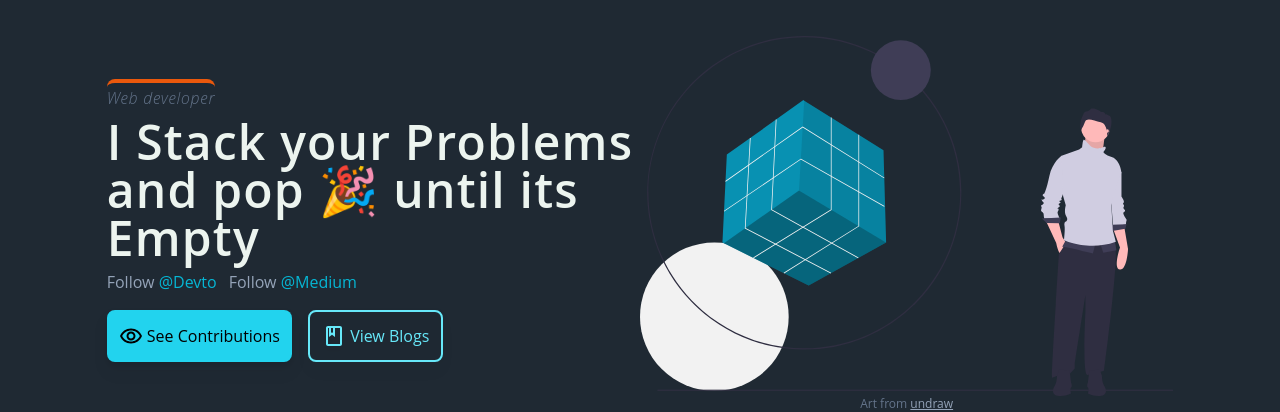
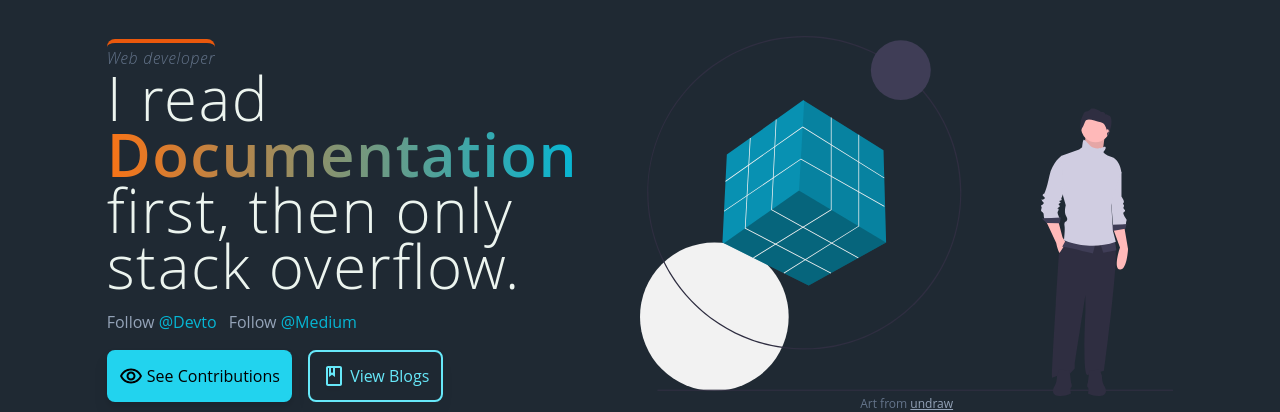
Before and after one commit to ShrihariMohan/shrihari-portfolio, a Next.js app: page / in a window 1280 px wide. Shown: the part 204-616 px from the top of the page. Built offline with nearby package versions, Linux system fonts and the light colour scheme.

Commit message:
Add - Improve landing page!

```diff
--- a/components/Landing/landing.tsx
+++ b/components/Landing/landing.tsx
@@ -10,6 +10,7 @@ import BookOutlinedIcon from '@mui/icons-material/BookOutlined';
 import { useRouter } from 'next/router';
 import { links } from "../../constants/contactLinks";
 import { addSubscriber } from "../../services/subscriberService";
+import H1 from "../UI components/H1";
 
 
 function Landing({ onSeeProjects }: { onSeeProjects: Function }) {
@@ -26,11 +27,9 @@ function Landing({ onSeeProjects }: { onSeeProjects: Function }) {
           <Box sx={{ textAlign: { xs: 'center', sm: 'left' } }} >
 
             <AboveTitle text="Web developer" />
-            <h1 className="text-3xl sm:text-5xl font-semibold mt-2 tracking-wide mb-2">
-              I Stack your Problems and pop 🎉 until its Empty
-            </h1>
+            <H1 text="I read Documentation first, then only stack overflow." highlight={[2]} > </H1>
 
-            <section className="flex justify-center sm:justify-start mb-4">
+            <section className="flex justify-center sm:justify-start my-4">
               <p className="mr-3 text-slate-400">Follow <a href={links.devto} target='_blank' className="text-cyan-500">@Devto</a></p>
               <p className="text-slate-400">Follow <a href={links.medium} target='_blank' className="text-cyan-500">@Medium </a></p>
 
--- /dev/null
+++ b/components/UI components/H1.tsx
@@ -0,0 +1,31 @@
+import React from "react";
+
+interface H1 {
+  text: string,
+  highlight?: number[],
+}
+
+const H1: React.FC<H1> = ({ text, highlight = [] }) => {
+  const elements = HighlightedText({ text, highlight })
+  return (
+    <h1 className="text-4xl sm:text-6xl tracking-wide font-light leading-[2.8rem] sm:leading-[3.5rem]">
+      {elements}
+    </h1>
+  )
+}
+
+const HighlightedText: React.FC<{ text: string, highlight: number[] }> = ({ text, highlight }) => {
+  const highlightedText = text.split(" ").map((char, index) => {
+    const withSpaceChar = char + " "
+    if (highlight.includes(index)) {
+      return <span key={index} className="text-transparent font-semibold bg-clip-text bg-gradient-to-r from-orange-500 to-cyan-500 ">{withSpaceChar} </span>
+    }
+    return withSpaceChar
+  })
+
+  return (
+    <>{highlightedText}</>
+  )
+}
+
+export default H1
```
